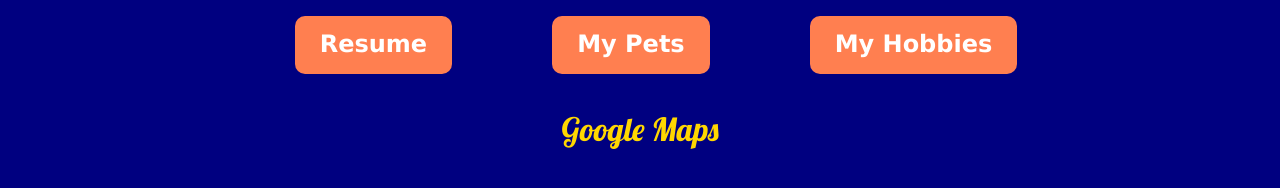
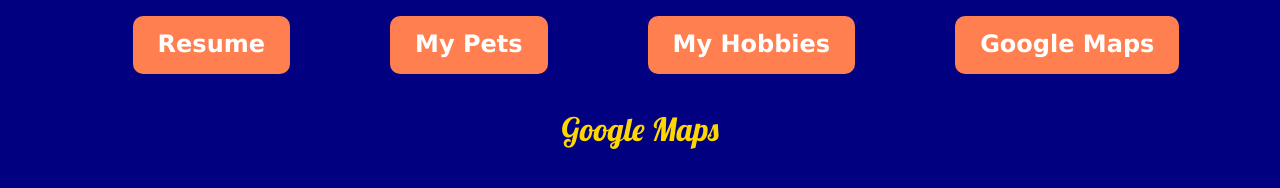
Before and after one commit to afry4321/webdev_project3, a plain HTML site: page google_map.html in a window 1280 px wide. Shown: the top 188 px of the page. Drawn offline with Linux system fonts and the light colour scheme.

Commit message:
Added the google_map.html page to the nav
I added the google_map.html link to the navigation bar.

```diff
--- a/google_map.html
+++ b/google_map.html
@@ -16,6 +16,7 @@
       <li><a href="index.html">Resume</a></li>
       <li><a href="my_pets.html">My Pets</a></li>
       <li><a href="my_hobbies.html">My Hobbies</a></li>
+	  <li><a href="google_map.html">Google Maps</a></li>
     </ul>
   </nav>
   <h1>Google Maps</h1>
```
Also changed, not shown: index.html (+1 -0 lines), my_hobbies.html (+1 -0 lines), my_pets.html (+1 -0 lines).
